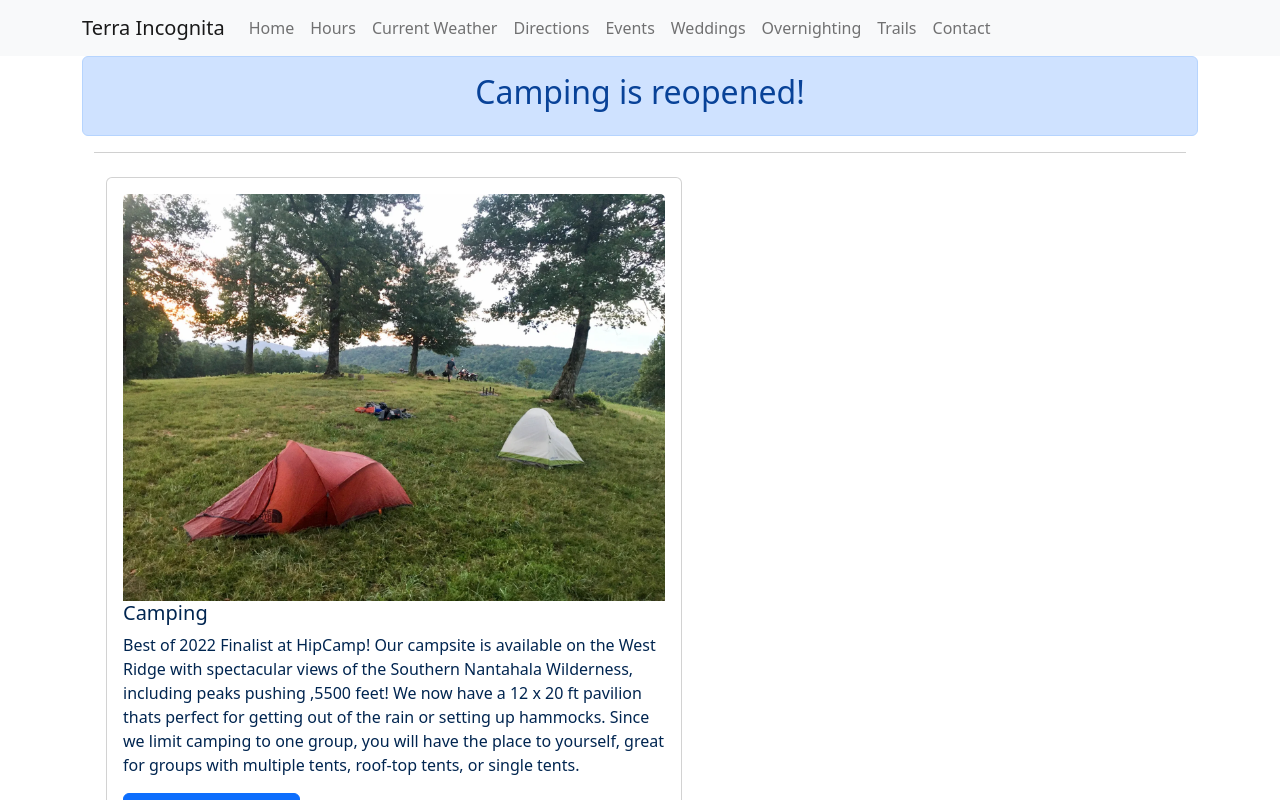
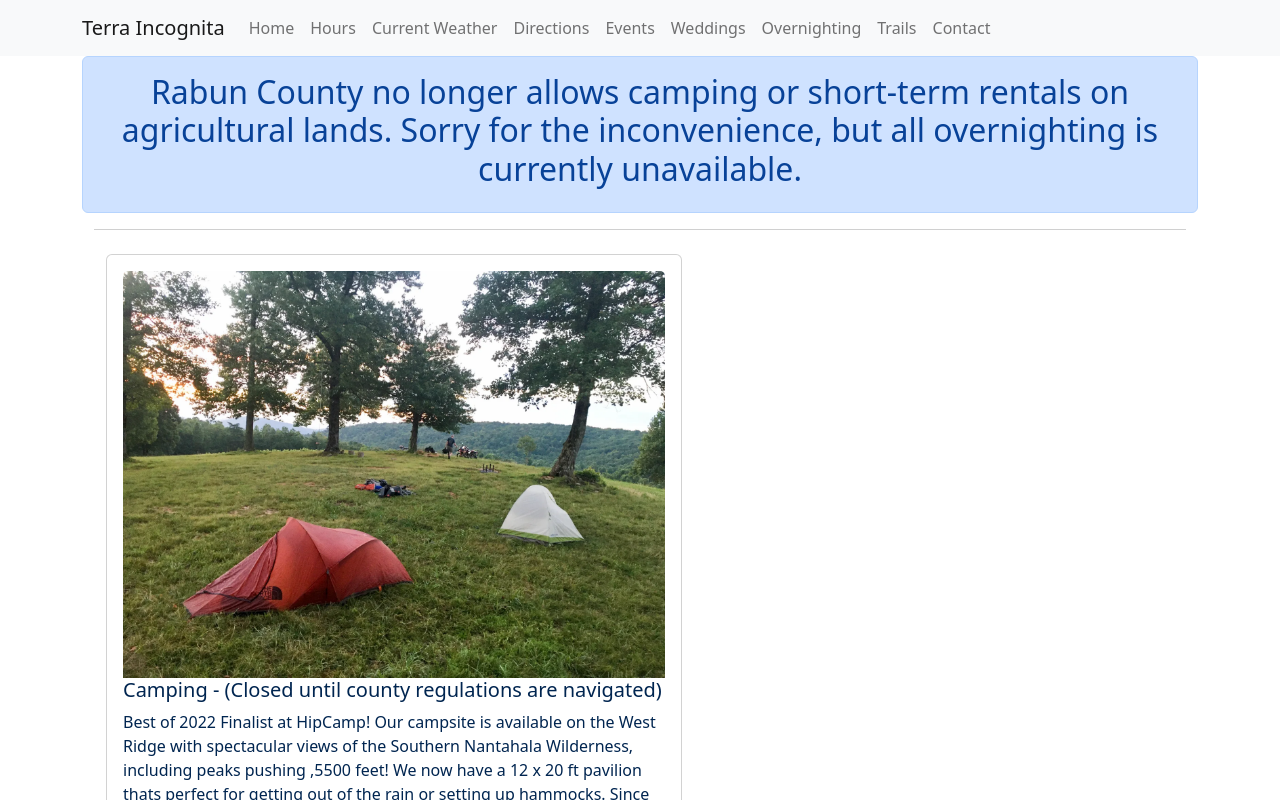
Before and after one commit to tors10e/terra, a React (Create React App) app: page /overnighting in a window 1280 px wide. Shown: the top 800 px of the page. Built offline with nearby package versions, Linux system fonts and the light colour scheme.

Commit message:
Added closure notice to overnighting page

```diff
--- a/src/overnighting/overnighting.js
+++ b/src/overnighting/overnighting.js
@@ -13,7 +13,8 @@ import {PrimaryAlert, SecondaryAlert}  from '../components/alerts';
 
 function Alerts() {
    return(
-        <PrimaryAlert text='Camping is reopened!'/>
+        <PrimaryAlert text='Rabun County no longer allows camping or short-term rentals on agricultural lands. Sorry for the
+        inconvenience, but all overnighting is currently unavailable.'/>
     )
 };
 
@@ -24,7 +25,7 @@ return(
             <Container>
                 <Row>
                     <Col>
-                        <TerraCard card_image={camping_summer} card_title='Camping'
+                        <TerraCard card_image={camping_summer} card_title='Camping - (Closed until county regulations are navigated)'
                             card_text='Best of 2022 Finalist at HipCamp! Our campsite is available on the West Ridge with
                                 spectacular views of the Southern Nantahala Wilderness, including peaks pushing ,5500 feet!
                                 We now have a 12 x 20 ft pavilion thats perfect for getting out of the rain or setting
```
